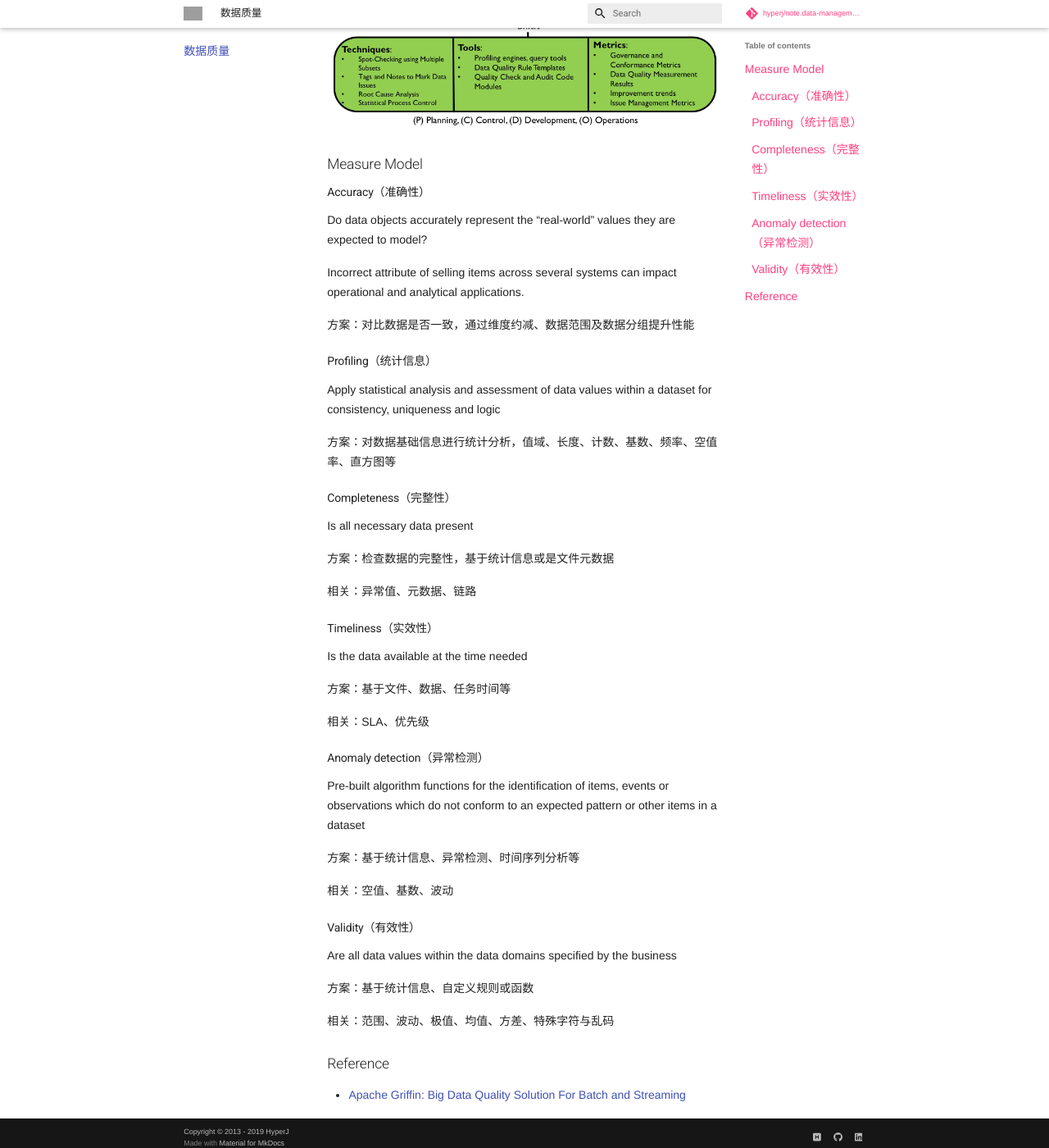
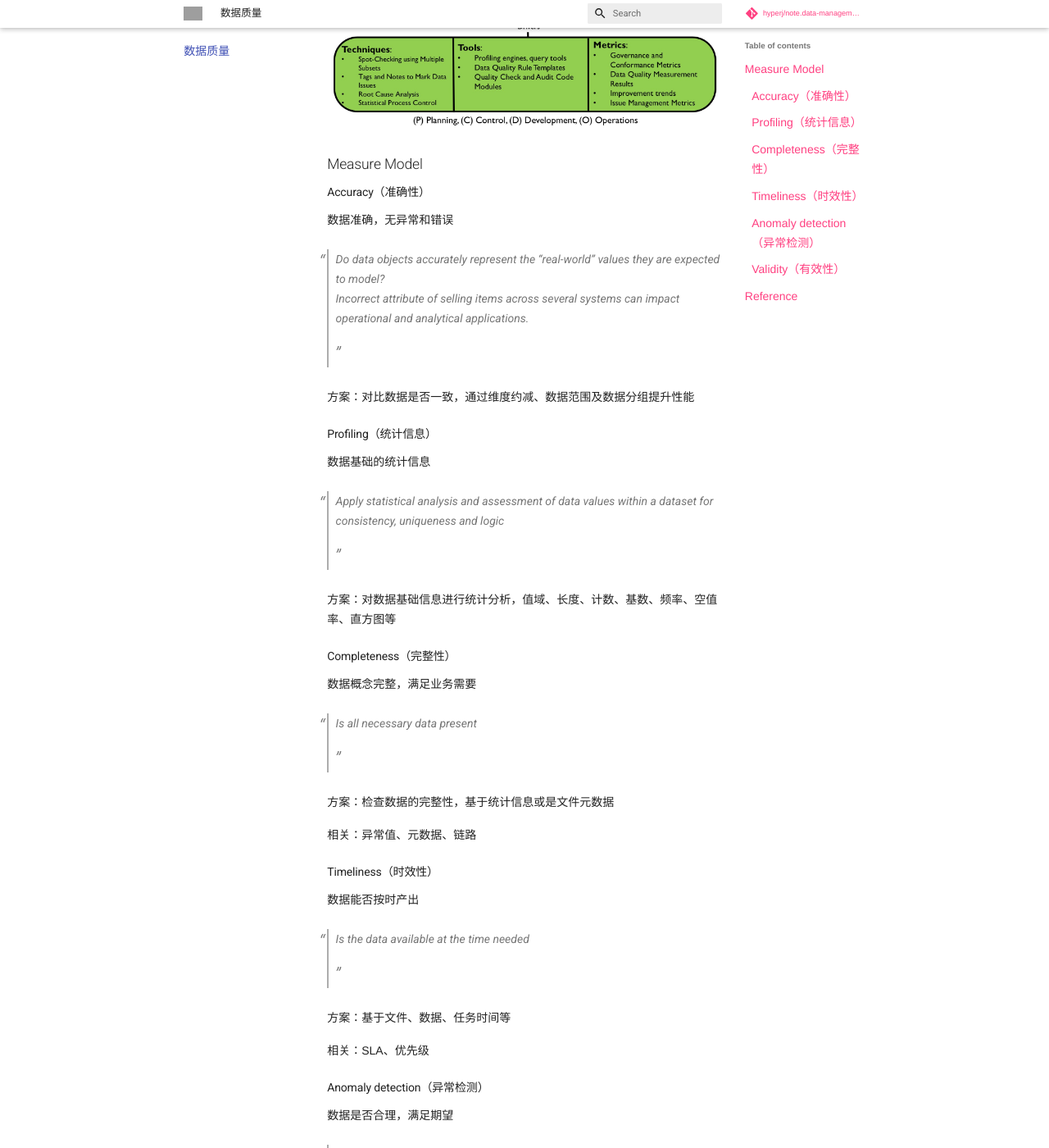
Before and after one commit to hyperj/note.data-management, an MkDocs documentation site: the page built from docs/data-quality.md, in a window 1280 px wide and 1400 px high, scrolled down 624 px. Shown: the whole window at 82% size. Built offline with MkDocs 1.6.1 and Material for MkDocs 9.7.7, drawn with Linux system fonts in a browser that asks for light colours; nearby versions of some CDN libraries; library files that are not in the unit come from our copies; comment, search, counter and statistics services are not loaded; grey boxes are pictures that could not be loaded.

Commit message:
update quality & security

```diff
--- a/docs/data-quality.md
+++ b/docs/data-quality.md
@@ -6,29 +6,36 @@
 
 ### Accuracy（准确性）
 
-Do data objects accurately represent the “real-world” values they are expected to model?
+数据准确，无异常和错误
 
-Incorrect attribute of selling items across several systems can impact operational and analytical applications.
+> Do data objects accurately represent the “real-world” values they are expected to model?<br>
+> Incorrect attribute of selling items across several systems can impact operational and analytical applications.
 
 方案：对比数据是否一致，通过维度约减、数据范围及数据分组提升性能
 
 ### Profiling（统计信息）
 
-Apply statistical analysis and assessment of data values within a dataset for consistency, uniqueness and logic
+数据基础的统计信息
+
+> Apply statistical analysis and assessment of data values within a dataset for consistency, uniqueness and logic
 
 方案：对数据基础信息进行统计分析，值域、长度、计数、基数、频率、空值率、直方图等
 
 ### Completeness（完整性）
 
-Is all necessary data present
+数据概念完整，满足业务需要
+
+> Is all necessary data present
 
 方案：检查数据的完整性，基于统计信息或是文件元数据
 
 相关：异常值、元数据、链路
 
-### Timeliness（实效性）
+### Timeliness（时效性）
 
-Is the data available at the time needed
+数据能否按时产出
+
+> Is the data available at the time needed
 
 方案：基于文件、数据、任务时间等
 
@@ -36,7 +43,9 @@ Is the data available at the time needed
 
 ### Anomaly detection（异常检测）
 
-Pre-built algorithm functions for the identification of items, events or observations which do not conform to an expected pattern or other items in a dataset
+数据是否合理，满足期望
+
+> Pre-built algorithm functions for the identification of items, events or observations which do not conform to an expected pattern or other items in a dataset
 
 方案：基于统计信息、异常检测、时间序列分析等
 
@@ -44,7 +53,9 @@ Pre-built algorithm functions for the identification of items, events or observa
 
 ### Validity（有效性）
 
-Are all data values within the data domains specified by the business
+数据能满足业务约束
+
+> Are all data values within the data domains specified by the business
 
 方案：基于统计信息、自定义规则或函数
 
```
Also changed, not shown: docs/data-security.md (+12 -0 lines).
